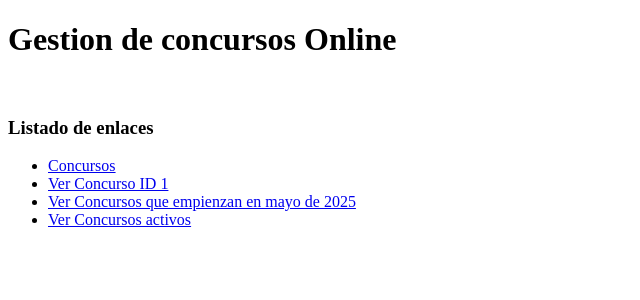
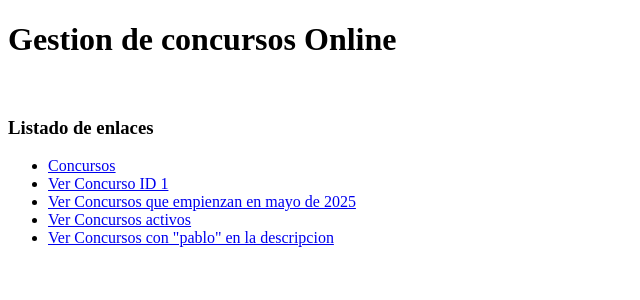
Before and after one commit to Manuel-Avecilla/Gestion_Concursos_Online, a Django app: page / in a window 1280 px wide. Shown: the top 300 px of the page, without its empty margins (0-640 px from the left). Run offline with Django 5.2, Linux system fonts and the light colour scheme.

Commit message:
Terminar url_5

```diff
--- a/app/Concursos_Online/templates/Concursos_Online/index.html
+++ b/app/Concursos_Online/templates/Concursos_Online/index.html
@@ -14,6 +14,7 @@
         <li><a href="{% url 'dame_concurso' id_concurso=1 %}">Ver Concurso ID 1</a></li>
         <li><a href="{% url 'dame_concursos_fecha' anyo_concurso=2025 mes_concurso=5 %}">Ver Concursos que empienzan en mayo de 2025</a></li>
         <li><a href="{% url 'dame_concurso_activo' activo=True %}">Ver Concursos activos</a></li>
+        <li><a href="{% url 'dame_concurso_texto' texto="pablo" %}">Ver Concursos con "pablo" en la descripcion</a></li>
     </ul>
 </body>
 </html>
--- a/app/Concursos_Online/urls.py
+++ b/app/Concursos_Online/urls.py
@@ -7,4 +7,5 @@ urlpatterns = [
     path('concursos-online/<int:id_concurso>', views.dame_concurso, name='dame_concurso'),
     path('concursos-online/<int:anyo_concurso>/<int:mes_concurso>', views.dame_concursos_fecha, name='dame_concursos_fecha'),
     path('concursos-online/listar/activo/<str:activo>', views.dame_concurso_activo, name='dame_concurso_activo'),
+    path('concursos-online/listar/texto/<str:texto>', views.dame_concurso_texto, name='dame_concurso_texto'),
 ]
--- a/app/Concursos_Online/views.py
+++ b/app/Concursos_Online/views.py
@@ -124,3 +124,37 @@ def dame_concurso_activo(request, activo):
     """
 
     return render(request,'Concursos_Online/lista_Concurso.html',{'Concursos_Mostrar':concursos})
+
+# Una url que:
+# Lista los concursos que tienen el texto especificado en su descripción.
+# Los concursos resultantes están ordenados de forma descendente (de Z a A) según el nombre.
+def dame_concurso_texto(request, texto):
+
+    concursos = (
+        Concurso.objects
+        .select_related(
+            "creador__usuario",  # anidado
+            "ganador__usuario",  # Asi también accedes a su usuario
+        )
+        .prefetch_related("participantes__usuario")  # Relacion N:N en participantes
+    )
+    concursos = concursos.filter(descripcion__contains=texto).order_by("-nombre")
+    concursos.all()
+
+    """
+    # 1. Prepara el parámetro para la búsqueda de subcadena (LIKE '%%')
+    texto_con_comodines = '%' + texto + '%'
+
+    concursos = (Concurso.objects.raw(
+    "SELECT * FROM Concursos_Online_concurso co "
+    + " JOIN Concursos_Online_administrador ad ON co.creador_id = ad.id "
+    + " JOIN Concursos_Online_participante pa ON co.ganador_id = pa.id "
+    + " JOIN Concursos_Online_inscribe ins ON co.id = ins.concurso_id "
+    + " JOIN Concursos_Online_participante p ON p.id = ins.participante_id "
+    + " WHERE co.descripcion LIKE %s "
+    + " ORDER BY co.nombre DESC "
+    ,[texto_con_comodines] # Usamos la variable texto_con_comodines
+    ))
+    """
+
+    return render(request,'Concursos_Online/lista_Concurso.html',{'Concursos_Mostrar':concursos})
```
Also changed, not shown: docs/url.md (+11 -0 lines).
